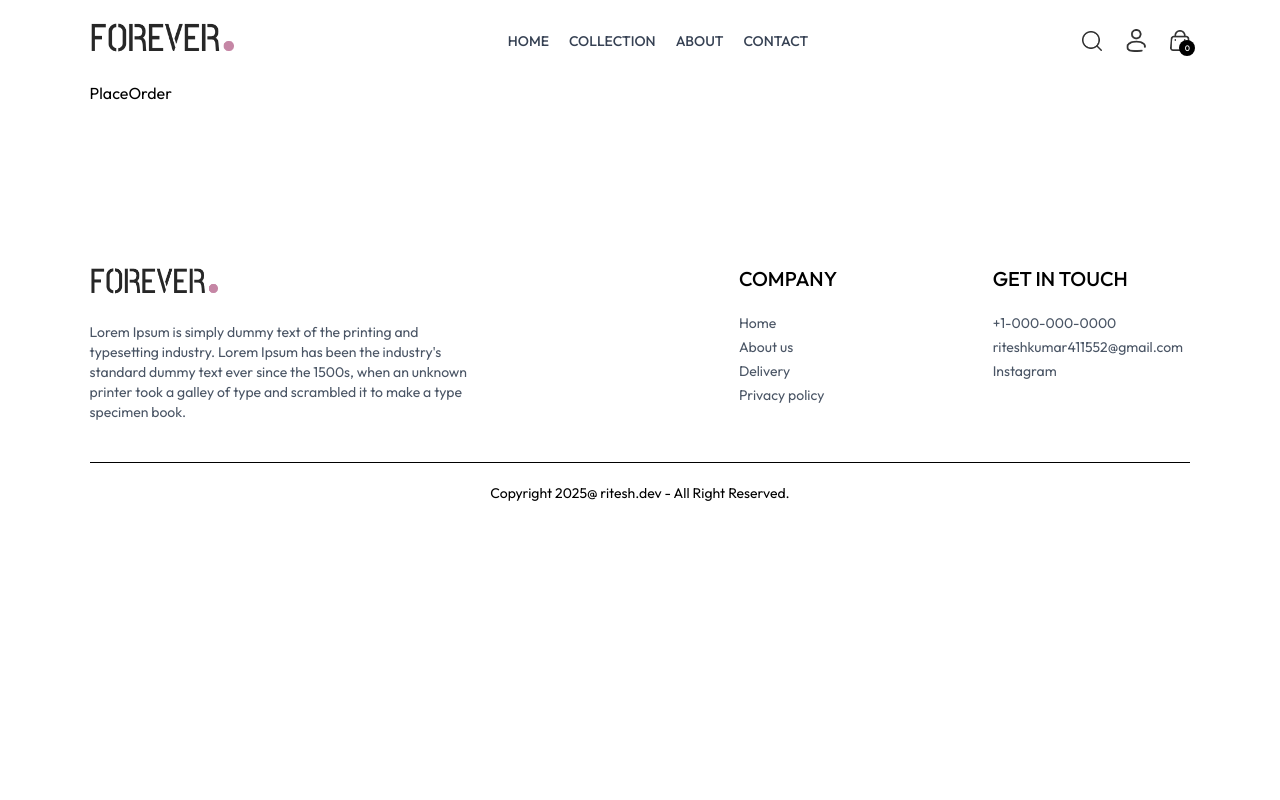
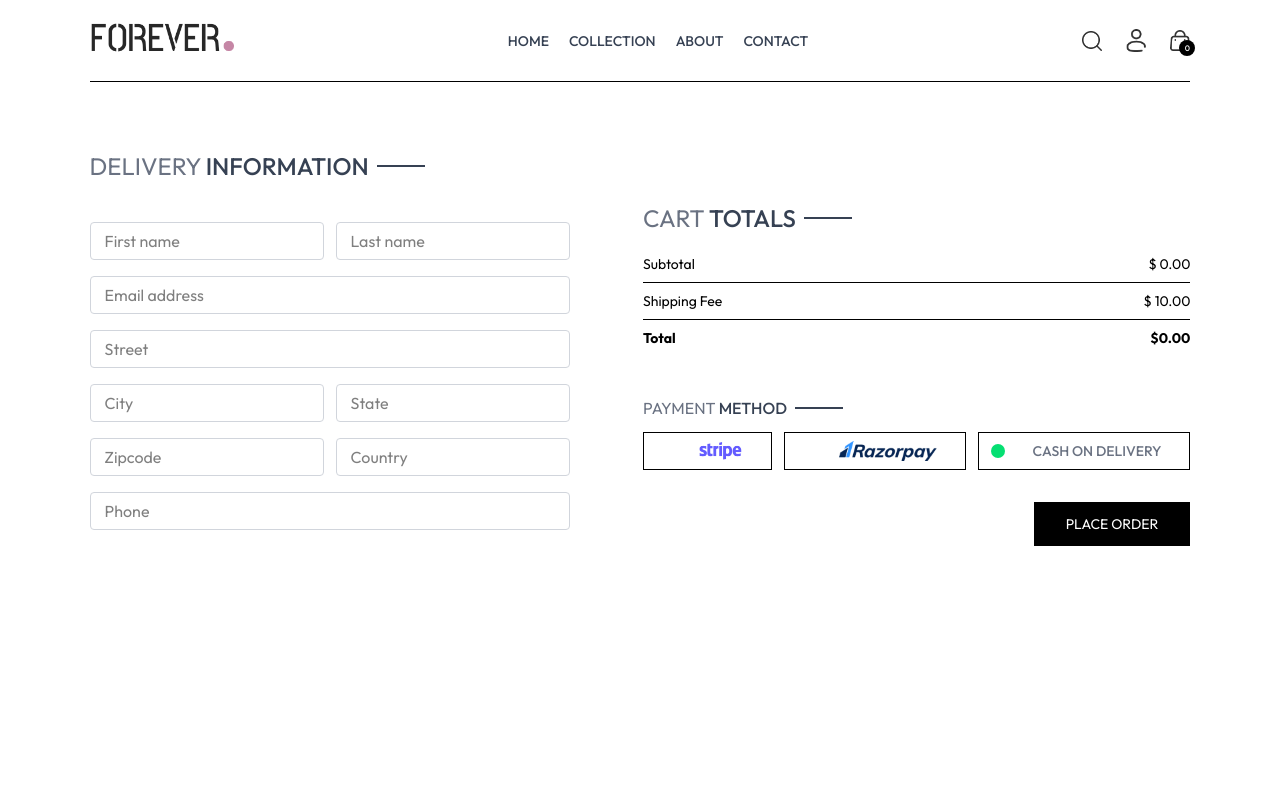
Before and after one commit to Ritesh9919/forever, a React (Vite) app in the folder frontend/: page /place-order in a window 1280 px wide. Shown: the top 800 px of the page. Built offline with nearby package versions, Linux system fonts and the light colour scheme.

Commit message:
Add navigation functionality to Cart and PlaceOrder components; implement checkout button and order placement logic

```diff
--- a/frontend/src/context/ShopContext.jsx
+++ b/frontend/src/context/ShopContext.jsx
@@ -1,6 +1,7 @@
 import { createContext, useEffect, useState } from "react";
 import { products } from "../assets/assets";
 import { toast } from "react-toastify";
+import { useNavigate } from "react-router-dom";
 
 export const ShopContext = createContext();
 
@@ -10,6 +11,7 @@
   const [search, setSearch] = useState("");
   const [showSearch, setShowSearch] = useState(false);
   const [cartItems, setCartItems] = useState({});
+  const navigate = useNavigate();
 
   const addToCart = async (itemId, size) => {
     if (!size) {
@@ -81,6 +83,7 @@
     getCartsCount,
     updateQuantity,
     getCartAmount,
+    navigate,
   };
 
   return (
--- a/frontend/src/pages/Cart.jsx
+++ b/frontend/src/pages/Cart.jsx
@@ -5,7 +5,7 @@
 import CartTotal from "../components/CartTotal";
 
 const Cart = () => {
-  const { products, currency, cartItems, updateQuantity } =
+  const { products, currency, cartItems, updateQuantity, navigate } =
     useContext(ShopContext);
   const [cartData, setCartData] = useState([]);
 
@@ -89,6 +89,14 @@
       <div className="flex justify-end my-20">
         <div className="w-full sm:w-[450px]">
           <CartTotal />
+          <div className="w-full text-end">
+            <button
+              onClick={() => navigate("/place-order")}
+              className="bg-black cursor-pointer text-white text-sm my-8 px-8 py-3"
+            >
+              PROCEED TO CHECKOUT
+            </button>
+          </div>
         </div>
       </div>
     </div>
--- a/frontend/src/pages/PlaceOrder.jsx
+++ b/frontend/src/pages/PlaceOrder.jsx
@@ -1,9 +1,127 @@
-import React from 'react'
+import React, { useContext, useState } from "react";
+import Title from "../components/Title";
+import CartTotal from "../components/CartTotal";
+import { assets } from "../assets/assets";
+import { ShopContext } from "../context/ShopContext";
+const PlaceOrder = () => {
+  const [method, setMethod] = useState("cod");
+  const { navigate } = useContext(ShopContext);
+  return (
+    <div className="flex flex-col sm:flex-row justify-between gap-4 pt-5 sm:pt-14 min-h-[80vh] border-t">
+      {/* Left side */}
+      <div className="flex flex-col gap-4 w-full sm:max-w-[480px]">
+        <div className="text-xl sm:text-2xl my-3">
+          <Title text1={"DELIVERY"} text2={"INFORMATION"} />
+        </div>
+        <div className="flex gap-3">
+          <input
+            className="border border-gray-300 rounded py-1.5 px-3.5 w-full"
+            type="text"
+            placeholder="First name"
+          />
+          <input
+            className="border border-gray-300 rounded py-1.5 px-3.5 w-full"
+            type="text"
+            placeholder="Last name"
+          />
+        </div>
+        <input
+          className="border border-gray-300 rounded py-1.5 px-3.5 w-full"
+          type="email"
+          placeholder="Email address"
+        />
+        <input
+          className="border border-gray-300 rounded py-1.5 px-3.5 w-full"
+          type="email"
+          placeholder="Street"
+        />
+        <div className="flex gap-3">
+          <input
+            className="border border-gray-300 rounded py-1.5 px-3.5 w-full"
+            type="text"
+            placeholder="City"
+          />
+          <input
+            className="border border-gray-300 rounded py-1.5 px-3.5 w-full"
+            type="text"
+            placeholder="State"
+          />
+        </div>
+        <div className="flex gap-3">
+          <input
+            className="border border-gray-300 rounded py-1.5 px-3.5 w-full"
+            type="number"
+            placeholder="Zipcode"
+          />
+          <input
+            className="border border-gray-300 rounded py-1.5 px-3.5 w-full"
+            type="text"
+            placeholder="Country"
+          />
+        </div>
+        <input
+          className="border border-gray-300 rounded py-1.5 px-3.5 w-full"
+          type="number"
+          placeholder="Phone"
+        />
+      </div>
+      {/* Right side */}
+      <div className="mt-8">
+        <div className="mt-8 min-w-80">
+          <CartTotal />
+        </div>
+        <div className="mt-12">
+          <Title text1={"PAYMENT"} text2={"METHOD"} />
+        </div>
+        {/* Payment method selection */}
+        <div className="flex flex-col gap-3 lg:flex-row">
+          <div
+            onClick={() => setMethod("stripe")}
+            className="flex items-center gap-3 border p-2 px-3 cursor-pointer"
+          >
+            <p
+              className={`min-w-3.5 h-3.5  rounded-full ${
+                method === "stripe" ? "bg-green-400" : ""
+              }`}
+            ></p>
+            <img className="h-5 mx-4" src={assets.stripe_logo} alt="" />
+          </div>
+          <div
+            onClick={() => setMethod("razorpay")}
+            className="flex items-center gap-3 border p-2 px-3 cursor-pointer"
+          >
+            <p
+              className={`min-w-3.5 h-3.5 rounded-full ${
+                method === "razorpay" ? "bg-green-400" : ""
+              }`}
+            ></p>
+            <img className="h-5 mx-4" src={assets.razorpay_logo} alt="" />
+          </div>
+          <div
+            onClick={() => setMethod("cod")}
+            className="flex items-center gap-3 border p-2 px-3 cursor-pointer"
+          >
+            <p
+              className={`min-w-3.5 h-3.5 rounded-full ${
+                method === "cod" ? "bg-green-400" : ""
+              }`}
+            ></p>
+            <p className="text-gray-500 font-medium text-sm mx-4">
+              CASH ON DELIVERY
+            </p>
+          </div>
+        </div>
+        <div className="w-full text-end">
+          <button
+            onClick={() => navigate("/orders")}
+            className="bg-black cursor-pointer text-white text-sm my-8 px-8 py-3"
+          >
+            PLACE ORDER
+          </button>
+        </div>
+      </div>
+    </div>
+  );
+};
 
-const PlaceOrder = () => {
-  return (
-    <div>PlaceOrder</div>
-  )
-}
-
-export default PlaceOrder
+export default PlaceOrder;
```
